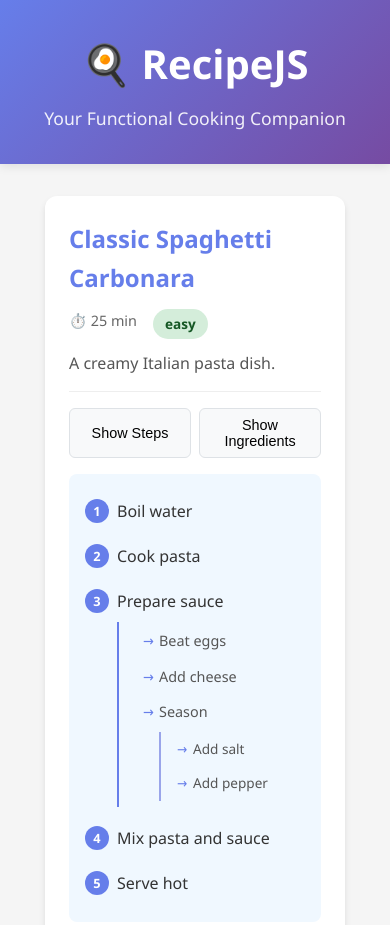
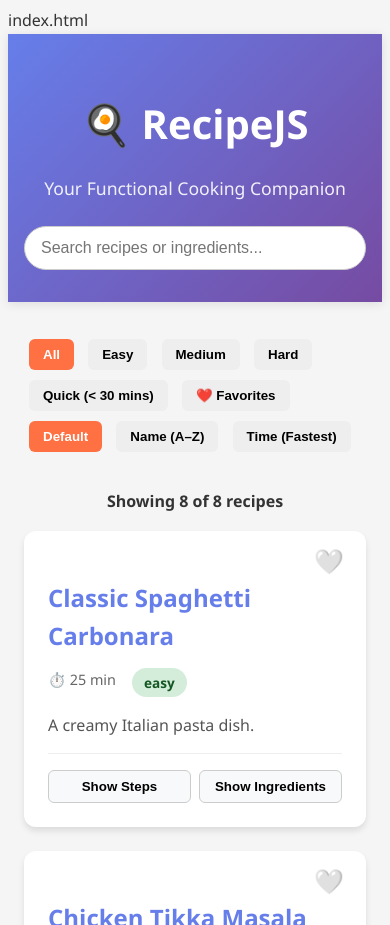
Before and after one commit to Adnan-145/Adnan-145-recipejs-functional-cooking, a plain HTML site: page index.html in a window 390 px wide. Shown: the top 925 px of the page. Drawn offline with Linux system fonts and the light colour scheme.

Commit message:
added search bar

```diff
--- a/app.js
+++ b/app.js
@@ -1,238 +1,69 @@
 const RecipeApp = (() => {
+    "use strict";
 
     /* ================= DATA ================= */
 
-    const recipes = [
-        {
-            id: 1,
-            title: "Classic Spaghetti Carbonara",
-            time: 25,
-            difficulty: "easy",
-            description: "A creamy Italian pasta dish.",
-            ingredients: [
-                "Spaghetti",
-                "Eggs",
-                "Parmesan cheese",
-                "Black pepper",
-                "Salt"
-            ],
-            steps: [
-                "Boil water",
-                "Cook pasta",
-                {
-                    text: "Prepare sauce",
-                    substeps: [
-                        "Beat eggs",
-                        "Add cheese",
-                        {
-                            text: "Season",
-                            substeps: ["Add salt", "Add pepper"]
-                        }
-                    ]
-                },
-                "Mix pasta and sauce",
-                "Serve hot"
-            ]
-        },
-        {
-            id: 2,
-            title: "Chicken Tikka Masala",
-            time: 45,
-            difficulty: "medium",
-            description: "Spiced chicken in creamy sauce.",
-            ingredients: [
-                "Chicken",
-                "Yogurt",
-                "Tomatoes",
-                "Spices",
-                "Cream"
-            ],
-            steps: [
-                "Marinate chicken",
-                "Grill chicken",
-                "Prepare sauce",
-                "Combine chicken and sauce",
-                "Serve with rice"
-            ]
-        },
-        {
-            id: 3,
-            title: "Homemade Croissants",
-            time: 180,
-            difficulty: "hard",
-            description: "Buttery French pastry.",
-            ingredients: [
-                "Flour",
-                "Butter",
-                "Yeast",
-                "Milk",
-                "Sugar"
-            ],
-            steps: [
-                "Prepare dough",
-                {
-                    text: "Laminate dough",
-                    substeps: [
-                        "Roll dough",
-                        "Fold butter",
-                        "Chill dough"
-                    ]
-                },
-                "Shape croissants",
-                "Bake until golden"
-            ]
-        },
-        {
-            id: 4,
-            title: "Greek Salad",
-            time: 15,
-            difficulty: "easy",
-            description: "Fresh veggie salad.",
-            ingredients: [
-                "Tomatoes",
-                "Cucumber",
-                "Feta cheese",
-                "Olives",
-                "Olive oil"
-            ],
-            steps: [
-                "Chop vegetables",
-                "Add cheese and olives",
-                "Drizzle olive oil",
-                "Mix and serve"
-            ]
-        },
-        {
-            id: 5,
-            title: "Beef Wellington",
-            time: 120,
-            difficulty: "hard",
-            description: "Beef wrapped in pastry.",
-            ingredients: [
-                "Beef fillet",
-                "Mushrooms",
-                "Puff pastry",
-                "Eggs",
-                "Spices"
-            ],
-            steps: [
-                "Sear beef",
-                "Prepare mushroom paste",
-                "Wrap beef",
-                "Bake"
-            ]
-        },
-        {
-            id: 6,
-            title: "Vegetable Stir Fry",
-            time: 20,
-            difficulty: "easy",
-            description: "Quick veggie dish.",
-            ingredients: [
-                "Mixed vegetables",
-                "Soy sauce",
-                "Garlic",
-                "Oil"
-            ],
-            steps: [
-                "Heat oil",
-                "Add vegetables",
-                "Stir fry",
-                "Serve hot"
-            ]
-        },
-        {
-            id: 7,
-            title: "Pad Thai",
-            time: 30,
-            difficulty: "medium",
-            description: "Thai noodle dish.",
-            ingredients: [
-                "Rice noodles",
-                "Shrimp",
-                "Eggs",
-                "Peanuts",
-                "Sauce"
-            ],
-            steps: [
-                "Cook noodles",
-                "Prepare sauce",
-                "Stir fry everything",
-                "Garnish and serve"
-            ]
-        },
-        {
-            id: 8,
-            title: "Margherita Pizza",
-            time: 60,
-            difficulty: "medium",
-            description: "Classic Italian pizza.",
-            ingredients: [
-                "Pizza dough",
-                "Tomato sauce",
-                "Mozzarella",
-                "Basil"
-            ],
-            steps: [
-                "Prepare dough",
-                "Add toppings",
-                "Bake pizza",
-                "Serve hot"
-            ]
-        }
+    const recipes = [ /* YOUR EXISTING RECIPE DATA (UNCHANGED) */
+        { id:1, title:"Classic Spaghetti Carbonara", time:25, difficulty:"easy", description:"A creamy Italian pasta dish.", ingredients:["Spaghetti","Eggs","Parmesan cheese","Black pepper","Salt"], steps:["Boil water","Cook pasta",{text:"Prepare sauce",substeps:["Beat eggs","Add cheese",{text:"Season",substeps:["Add salt","Add pepper"]}]},"Mix pasta and sauce","Serve hot"]},
+        { id:2, title:"Chicken Tikka Masala", time:45, difficulty:"medium", description:"Spiced chicken in creamy sauce.", ingredients:["Chicken","Yogurt","Tomatoes","Spices","Cream"], steps:["Marinate chicken","Grill chicken","Prepare sauce","Combine chicken and sauce","Serve with rice"]},
+        { id:3, title:"Homemade Croissants", time:180, difficulty:"hard", description:"Buttery French pastry.", ingredients:["Flour","Butter","Yeast","Milk","Sugar"], steps:["Prepare dough",{text:"Laminate dough",substeps:["Roll dough","Fold butter","Chill dough"]},"Shape croissants","Bake until golden"]},
+        { id:4, title:"Greek Salad", time:15, difficulty:"easy", description:"Fresh veggie salad.", ingredients:["Tomatoes","Cucumber","Feta cheese","Olives","Olive oil"], steps:["Chop vegetables","Add cheese and olives","Drizzle olive oil","Mix and serve"]},
+        { id:5, title:"Beef Wellington", time:120, difficulty:"hard", description:"Beef wrapped in pastry.", ingredients:["Beef fillet","Mushrooms","Puff pastry","Eggs","Spices"], steps:["Sear beef","Prepare mushroom paste","Wrap beef","Bake"]},
+        { id:6, title:"Vegetable Stir Fry", time:20, difficulty:"easy", description:"Quick veggie dish.", ingredients:["Mixed vegetables","Soy sauce","Garlic","Oil"], steps:["Heat oil","Add vegetables","Stir fry","Serve hot"]},
+        { id:7, title:"Pad Thai", time:30, difficulty:"medium", description:"Thai noodle dish.", ingredients:["Rice noodles","Shrimp","Eggs","Peanuts","Sauce"], steps:["Cook noodles","Prepare sauce","Stir fry everything","Garnish and serve"]},
+        { id:8, title:"Margherita Pizza", time:60, difficulty:"medium", description:"Classic Italian pizza.", ingredients:["Pizza dough","Tomato sauce","Mozzarella","Basil"], steps:["Prepare dough","Add toppings","Bake pizza","Serve hot"]}
     ];
 
     /* ================= STATE ================= */
 
     let currentFilter = "all";
     let currentSort = "none";
+    let searchQuery = "";
+    let favorites = JSON.parse(localStorage.getItem("recipeFavorites")) || [];
+    let debounceTimer;
 
     /* ================= DOM ================= */
 
     const recipeContainer = document.querySelector("#recipe-container");
     const filterButtons = document.querySelectorAll("[data-filter]");
     const sortButtons = document.querySelectorAll("[data-sort]");
+    const searchInput = document.querySelector("#search-input");
+    const clearSearchBtn = document.querySelector("#clear-search");
+    const recipeCount = document.querySelector("#recipe-count");
 
     /* ================= RECURSION ================= */
 
     const renderSteps = (steps, level = 0) => {
         const cls = level === 0 ? "steps-list" : "substeps-list";
-        let html = `<ol class="${cls}">`;
-
-        steps.forEach(step => {
-            if (typeof step === "string") {
-                html += `<li>${step}</li>`;
-            } else {
-                html += `<li>${step.text}`;
-                html += renderSteps(step.substeps, level + 1);
-                html += `</li>`;
-            }
-        });
-
-        html += `</ol>`;
-        return html;
+        return `<ol class="${cls}">
+            ${steps.map(step =>
+                typeof step === "string"
+                    ? `<li>${step}</li>`
+                    : `<li>${step.text}${renderSteps(step.substeps, level + 1)}</li>`
+            ).join("")}
+        </ol>`;
     };
 
     /* ================= CARD ================= */
 
-    const createRecipeCard = (recipe) => `
+    const createRecipeCard = (recipe) => {
+        const isFav = favorites.includes(recipe.id);
+        return `
         <div class="recipe-card">
+            <button class="favorite-btn" data-id="${recipe.id}">
+                ${isFav ? "❤️" : "🤍"}
+            </button>
+
             <h3>${recipe.title}</h3>
             <div class="recipe-meta">
                 <span>⏱️ ${recipe.time} min</span>
-                <span class="difficulty ${recipe.difficulty}">
-                    ${recipe.difficulty}
-                </span>
+                <span class="difficulty ${recipe.difficulty}">${recipe.difficulty}</span>
             </div>
             <p>${recipe.description}</p>
 
             <div class="card-actions">
-                <button class="toggle-btn" data-id="${recipe.id}" data-toggle="steps">
-                    Show Steps
-                </button>
-                <button class="toggle-btn" data-id="${recipe.id}" data-toggle="ingredients">
-                    Show Ingredients
-                </button>
+                <button class="toggle-btn" data-id="${recipe.id}" data-toggle="steps">Show Steps</button>
+                <button class="toggle-btn" data-id="${recipe.id}" data-toggle="ingredients">Show Ingredients</button>
             </div>
 
             <div class="steps-container" data-id="${recipe.id}">
@@ -240,62 +71,102 @@ const RecipeApp = (() => {
             </div>
 
             <div class="ingredients-container" data-id="${recipe.id}">
-                <ul>
-                    ${recipe.ingredients.map(i => `<li>${i}</li>`).join("")}
-                </ul>
+                <ul>${recipe.ingredients.map(i => `<li>${i}</li>`).join("")}</ul>
             </div>
-        </div>
-    `;
-
-    /* ================= FILTER & SORT ================= */
-
-    const applyFilter = (data, type) => {
-        if (type === "quick") return data.filter(r => r.time < 30);
-        if (type === "all") return data;
-        return data.filter(r => r.difficulty === type);
+        </div>`;
     };
 
-    const applySort = (data, type) => {
-        if (type === "name") return [...data].sort((a,b) => a.title.localeCompare(b.title));
-        if (type === "time") return [...data].sort((a,b) => a.time - b.time);
+    /* ================= FILTERS ================= */
+
+    const filterBySearch = (data) =>
+        !searchQuery ? data :
+        data.filter(r =>
+            r.title.toLowerCase().includes(searchQuery) ||
+            r.description.toLowerCase().includes(searchQuery) ||
+            r.ingredients.some(i => i.toLowerCase().includes(searchQuery))
+        );
+
+    const filterFavorites = (data) =>
+        data.filter(r => favorites.includes(r.id));
+
+    const applyFilter = (data) => {
+        if (currentFilter === "favorites") return filterFavorites(data);
+        if (currentFilter === "quick") return data.filter(r => r.time < 30);
+        if (currentFilter === "all") return data;
+        return data.filter(r => r.difficulty === currentFilter);
+    };
+
+    const applySort = (data) => {
+        if (currentSort === "name") return [...data].sort((a,b)=>a.title.localeCompare(b.title));
+        if (currentSort === "time") return [...data].sort((a,b)=>a.time-b.time);
         return data;
     };
 
+    /* ================= DISPLAY ================= */
+
     const updateDisplay = () => {
-        let result = applyFilter(recipes, currentFilter);
-        result = applySort(result, currentSort);
+        let result = filterBySearch(recipes);
+        result = applyFilter(result);
+        result = applySort(result);
+
+        recipeCount.textContent = `Showing ${result.length} of ${recipes.length} recipes`;
         recipeContainer.innerHTML = result.map(createRecipeCard).join("");
     };
 
     /* ================= EVENTS ================= */
 
     const handleToggleClick = (e) => {
-        if (!e.target.classList.contains("toggle-btn")) return;
+        if (e.target.classList.contains("toggle-btn")) {
+            const id = e.target.dataset.id;
+            const type = e.target.dataset.toggle;
+            const box = document.querySelector(`.${type}-container[data-id="${id}"]`);
+            box.classList.toggle("visible");
+            e.target.textContent = box.classList.contains("visible")
+                ? `Hide ${type}`
+                : `Show ${type}`;
+        }
 
-        const id = e.target.dataset.id;
-        const type = e.target.dataset.toggle;
-        const box = document.querySelector(`.${type}-container[data-id="${id}"]`);
+        if (e.target.classList.contains("favorite-btn")) {
+            const id = Number(e.target.dataset.id);
+            favorites = favorites.includes(id)
+                ? favorites.filter(f => f !== id)
+                : [...favorites, id];
 
-        box.classList.toggle("visible");
-        e.target.textContent = box.classList.contains("visible")
-            ? `Hide ${type}`
-            : `Show ${type}`;
+            localStorage.setItem("recipeFavorites", JSON.stringify(favorites));
+            updateDisplay();
+        }
     };
 
     const setupEventListeners = () => {
-        filterButtons.forEach(btn =>
-            btn.addEventListener("click", e => {
+        filterButtons.forEach(b =>
+            b.addEventListener("click", e => {
                 currentFilter = e.target.dataset.filter;
                 updateDisplay();
             })
         );
 
-        sortButtons.forEach(btn =>
-            btn.addEventListener("click", e => {
+        sortButtons.forEach(b =>
+            b.addEventListener("click", e => {
                 currentSort = e.target.dataset.sort;
                 updateDisplay();
             })
         );
+
+        searchInput.addEventListener("input", e => {
+            clearSearchBtn.style.display = e.target.value ? "block" : "none";
+            clearTimeout(debounceTimer);
+            debounceTimer = setTimeout(() => {
+                searchQuery = e.target.value.toLowerCase();
+                updateDisplay();
+            }, 300);
+        });
+
+        clearSearchBtn.addEventListener("click", () => {
+            searchInput.value = "";
+            searchQuery = "";
+            clearSearchBtn.style.display = "none";
+            updateDisplay();
+        });
 
         recipeContainer.addEventListener("click", handleToggleClick);
     };
@@ -303,11 +174,10 @@ const RecipeApp = (() => {
     const init = () => {
         setupEventListeners();
         updateDisplay();
-        console.log("RecipeApp ready!");
+        console.log("✅ RecipeJS Part 4 Ready!");
     };
 
     return { init };
-
 })();
 
 RecipeApp.init();
--- a/index.html
+++ b/index.html
@@ -1,3 +1,4 @@
+index.html
 <!DOCTYPE html>
 <html lang="en">
 <head>
@@ -8,53 +9,52 @@
 </head>
 <body>
 
-    <!-- Header Section -->
-    <header>
-        <h1>🍳 RecipeJS</h1>
-        <p>Your Functional Cooking Companion</p>
-    </header>
+<header>
+    <h1>🍳 RecipeJS</h1>
+    <p>Your Functional Cooking Companion</p>
 
-    <!-- Main Section -->
-    <main>
-        <div id="recipe-container">
-            <!-- Recipe cards will be rendered here by JavaScript -->
-        </div>
-    </main>
-     <!-- Header Section -->
+    <!-- 🔍 SEARCH BAR (PART 4) -->
+    <div class="search-container">
+        <input
+            type="text"
+            id="search-input"
+            placeholder="Search recipes or ingredients..."
+            autocomplete="off"
+        />
+        <button id="clear-search" class="clear-btn" style="display:none">✕</button>
+    </div>
+</header>
+
 <main>
-    <!-- NEW: Controls Section -->
+
+    <!-- 🔹 FILTER & SORT CONTROLS -->
     <section class="controls">
-        <!-- Filter Buttons -->
-        <div class="filter-group">
-            <h3>Filter by Difficulty:</h3>
-            <div class="button-group">
-                <button class="filter-btn active" data-filter="all">Show All</button>
-                <button class="filter-btn" data-filter="easy">Easy</button>
-                <button class="filter-btn" data-filter="medium">Medium</button>
-                <button class="filter-btn" data-filter="hard">Hard</button>
-                <button class="filter-btn" data-filter="quick">Quick Recipes (< 30 min)</button>
-            </div>
+        <div class="filters">
+            <button data-filter="all" class="active">All</button>
+            <button data-filter="easy">Easy</button>
+            <button data-filter="medium">Medium</button>
+            <button data-filter="hard">Hard</button>
+            <button data-filter="quick">Quick (&lt; 30 mins)</button>
+            <button data-filter="favorites">❤️ Favorites</button>
         </div>
 
-        <!-- Sort Buttons -->
-        <div class="sort-group">
-            <h3>Sort by:</h3>
-            <div class="button-group">
-                <button class="sort-btn" data-sort="name">Name (A-Z)</button>
-                <button class="sort-btn" data-sort="time">Time (Fastest First)</button>
-                <button class="sort-btn" data-sort="none">Default Order</button>
-            </div>
+        <div class="sorts">
+            <button data-sort="none" class="active">Default</button>
+            <button data-sort="name">Name (A–Z)</button>
+            <button data-sort="time">Time (Fastest)</button>
         </div>
     </section>
 
-    <!-- Existing Recipe Container -->
-    <div id="recipe-container">
-        <!-- Recipe cards will be rendered here by JavaScript -->
+    <!-- 🔢 RECIPE COUNTER -->
+    <div class="recipe-info">
+        <p id="recipe-count">Showing 8 of 8 recipes</p>
     </div>
+
+    <!-- 🔹 RECIPE CARDS -->
+    <div id="recipe-container"></div>
+
 </main>
 
-
-    <!-- JavaScript file -->
-    <script src="app.js"></script>
+<script src="app.js"></script>
 </body>
 </html>
--- a/style.css
+++ b/style.css
@@ -1,3 +1,4 @@
+Style.css
 /* Reset and Base Styles */
 * {
     margin: 0;
@@ -18,7 +19,7 @@ header {
     color: white;
     text-align: center;
     padding: 2rem 1rem;
-    box-shadow: 0 2px 10px rgba(0, 0, 0, 0.1);
+    box-shadow: 0 2px 10px rgba(0,0,0,0.1);
 }
 
 header h1 {
@@ -38,7 +39,30 @@ main {
     padding: 0 1rem;
 }
 
-/* Recipe Container - Flexbox Grid */
+/* 🔹 CONTROLS (PART 2) */
+.controls {
+    display: flex;
+    justify-content: space-between;
+    flex-wrap: wrap;
+    margin-bottom: 2rem;
+}
+
+.controls button {
+    padding: 8px 14px;
+    margin: 5px;
+    border: none;
+    border-radius: 6px;
+    background-color: #eee;
+    cursor: pointer;
+    font-weight: 600;
+}
+
+.controls button.active {
+    background-color: #ff7043;
+    color: white;
+}
+
+/* Recipe Container */
 #recipe-container {
     display: flex;
     flex-wrap: wrap;
@@ -50,7 +74,7 @@ main {
 .recipe-card {
     background: white;
     border-radius: 12px;
-    box-shadow: 0 4px 6px rgba(0, 0, 0, 0.1);
+    box-shadow: 0 4px 6px rgba(0,0,0,0.1);
     padding: 1.5rem;
     width: 300px;
     transition: transform 0.3s ease, box-shadow 0.3s ease;
@@ -58,7 +82,7 @@ main {
 
 .recipe-card:hover {
     transform: translateY(-5px);
-    box-shadow: 0 8px 15px rgba(0, 0, 0, 0.2);
+    box-shadow: 0 8px 15px rgba(0,0,0,0.2);
 }
 
 .recipe-card h3 {
@@ -80,7 +104,7 @@ main {
     line-height: 1.5;
 }
 
-/* Difficulty Badge Styles */
+/* Difficulty Badges */
 .difficulty {
     padding: 0.25rem 0.75rem;
     border-radius: 20px;
@@ -102,81 +126,9 @@ main {
     background-color: #f8d7da;
     color: #721c24;
 }
-/* Controls Section */
-.controls {
-    background: white;
-    border-radius: 12px;
-    padding: 2rem;
-    margin-bottom: 2rem;
-    box-shadow: 0 2px 8px rgba(0,0,0,0.1);
-}
+/* ================= PART 3 ADDITIONS ================= */
 
-.filter-group,
-.sort-group {
-    margin-bottom: 1.5rem;
-}
-
-.filter-group:last-child,
-.sort-group:last-child {
-    margin-bottom: 0;
-}
-
-.controls h3 {
-    color: #333;
-    font-size: 1rem;
-    margin-bottom: 0.75rem;
-    font-weight: 600;
-}
-
-.button-group {
-    display: flex;
-    flex-wrap: wrap;
-    gap: 0.75rem;
-}
-
-/* Filter and Sort Buttons */
-.filter-btn,
-.sort-btn {
-    padding: 0.6rem 1.2rem;
-    border: 2px solid #667eea;
-    background: white;
-    color: #667eea;
-    border-radius: 8px;
-    font-size: 0.9rem;
-    font-weight: 500;
-    cursor: pointer;
-    transition: all 0.3s ease;
-}
-
-.filter-btn:hover,
-.sort-btn:hover {
-    background: #f0f2ff;
-    transform: translateY(-2px);
-}
-
-.filter-btn.active,
-.sort-btn.active {
-    background: #667eea;
-    color: white;
-}
-
-.filter-btn:active,
-.sort-btn:active {
-    transform: translateY(0);
-}
-
-/* Responsive adjustments */
-@media (max-width: 768px) {
-    .button-group {
-        flex-direction: column;
-    }
-
-    .filter-btn,
-    .sort-btn {
-        width: 100%;
-    }
-}
-/* Card Actions (Toggle Buttons) */
+/* Card Actions */
 .card-actions {
     display: flex;
     gap: 0.5rem;
@@ -187,141 +139,148 @@ main {
 
 .toggle-btn {
     flex: 1;
-    padding: 0.5rem 1rem;
+    padding: 0.5rem;
+    border-radius: 6px;
+    border: 1px solid #ccc;
     background: #f8f9fa;
-    border: 1px solid #dee2e6;
-    border-radius: 6px;
     cursor: pointer;
-    font-size: 0.9rem;
-    transition: all 0.3s ease;
+    font-weight: 600;
 }
 
-.toggle-btn:hover {
-    background: #e9ecef;
-    border-color: #667eea;
-}
-
-.toggle-btn:active {
-    transform: scale(0.98);
-}
-
-/* Ingredients Container */
+/* Hidden by default */
+.steps-container,
 .ingredients-container {
-    /* TODO: Set display to none (hidden by default) */
+    display: none;
     margin-top: 1rem;
     padding: 1rem;
-    background: #f8f9fa;
     border-radius: 8px;
 }
 
+.steps-container.visible,
 .ingredients-container.visible {
-    /* TODO: Set display to block (visible when toggled) */
+    display: block;
 }
 
-.ingredients-container h4 {
-    color: #667eea;
-    margin-bottom: 0.75rem;
-    font-size: 1rem;
+.ingredients-container {
+    background: #f8f9fa;
 }
 
 .ingredients-container ul {
     list-style: none;
-    padding: 0;
-}
-
-.ingredients-container li {
-    padding: 0.4rem 0;
-    padding-left: 1.5rem;
-    position: relative;
+    padding-left: 0;
 }
 
 .ingredients-container li::before {
-    content: "✓";
-    position: absolute;
-    left: 0;
+    content: "✓ ";
     color: #667eea;
     font-weight: bold;
 }
 
-/* Steps Container */
+/* Steps */
 .steps-container {
-    /* TODO: Set display to none (hidden by default) */
-    margin-top: 1rem;
-    padding: 1rem;
     background: #f0f8ff;
-    border-radius: 8px;
 }
 
-.steps-container.visible {
-    /* TODO: Set display to block (visible when toggled) */
+.steps-list {
+    list-style: none;
+    counter-reset: step;
+    padding-left: 0;
 }
 
-.steps-container h4 {
+.steps-list > li {
+    counter-increment: step;
+    padding-left: 2rem;
+    position: relative;
+    margin-bottom: 0.5rem;
+}
+
+.steps-list > li::before {
+    content: counter(step);
+    position: absolute;
+    left: 0;
+    background: #667eea;
+    color: white;
+    width: 1.5rem;
+    height: 1.5rem;
+    border-radius: 50%;
+    text-align: center;
+    font-size: 0.8rem;
+}
+
+/* Nested Steps */
+.substeps-list {
+    list-style: none;
+    margin-left: 1.5rem;
+    border-left: 2px solid #667eea;
+    padding-left: 1rem;
+}
+
+.substeps-list li::before {
+    content: "→ ";
     color: #667eea;
-    margin-bottom: 0.75rem;
+}
+/* ================= PART 4 ADDITIONS ================= */
+
+/* Search */
+.search-container {
+    max-width: 500px;
+    margin: 1.5rem auto 0;
+    position: relative;
+}
+
+#search-input {
+    width: 100%;
+    padding: 0.75rem 2.5rem 0.75rem 1rem;
+    border-radius: 25px;
+    border: 1px solid #ccc;
     font-size: 1rem;
 }
 
-/* Steps List */
-.steps-list {
-    list-style: none;
-    counter-reset: step-counter;
-    padding: 0;
+#search-input:focus {
+    outline: none;
+    box-shadow: 0 0 0 2px #ff7043;
 }
 
-.steps-list > li {
-    counter-increment: step-counter;
-    padding: 0.6rem 0;
-    padding-left: 2rem;
+.clear-btn {
+    position: absolute;
+    right: 10px;
+    top: 50%;
+    transform: translateY(-50%);
+    background: none;
+    border: none;
+    font-size: 1.2rem;
+    cursor: pointer;
+}
+
+/* Counter */
+.recipe-info {
+    text-align: center;
+    margin-bottom: 1rem;
+    font-weight: bold;
+}
+
+/* Favorite Button */
+.recipe-card {
     position: relative;
 }
 
-.steps-list > li::before {
-    content: counter(step-counter);
+.favorite-btn {
     position: absolute;
-    left: 0;
-    width: 1.5rem;
-    height: 1.5rem;
-    background: #667eea;
-    color: white;
-    border-radius: 50%;
-    display: flex;
-    align-items: center;
-    justify-content: center;
-    font-size: 0.8rem;
-    font-weight: bold;
+    top: 1rem;
+    right: 1rem;
+    background: none;
+    border: none;
+    font-size: 1.5rem;
+    cursor: pointer;
 }
 
-/* Nested substeps */
-.substeps-list {
-    /* TODO: Add styles for nested list */
-    list-style: none;
-    padding-left: 1.5rem;
-    margin-top: 0.5rem;
-    border-left: 2px solid #667eea;
+.favorite-btn:hover {
+    transform: scale(1.2);
 }
 
-.substeps-list li {
-    padding: 0.4rem 0;
-    padding-left: 1rem;
-    position: relative;
-    font-size: 0.9rem;
-    color: #555;
+/* Responsive */
+@media (max-width: 768px) {
+    .recipe-card {
+        width: 100%;
+    }
 }
-
-.substeps-list li::before {
-    content: "→";
-    position: absolute;
-    left: 0;
-    color: #667eea;
-}
-
-/* Even deeper nesting */
-.substeps-list .substeps-list {
-    border-left-color: #9aa5ea;
-    padding-left: 1rem;
-}
-
-.substeps-list .substeps-list li {
-    font-size: 0.85rem;
-}
```
